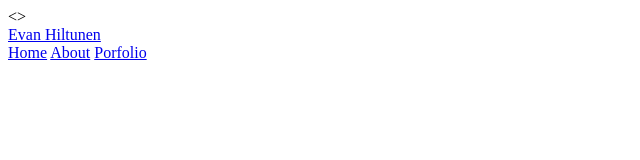
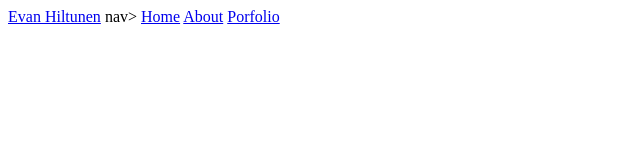
Before and after one commit to evanh23-gmail-com/Portfolio-website, a plain HTML site: page index.html in a window 1280 px wide. Shown: the whole page, without its empty margins (0-640 px from the left). Drawn offline with Linux system fonts and the light colour scheme.

Commit message:
fixed index.html, i think

```diff
--- a/index.html
+++ b/index.html
@@ -1,15 +1,15 @@
 <!DOCTYPE html>
 <html lang="en">
-<>
+<head>
     <meta charset="UTF-8">
     <meta name="viewport" content="width=device-width, initial-scale=1.0">
     <title>Homepage</title>
     <link rel="stylesheet" href="style.css">
 </head>
 <body>
-    <header class="header">
+    <header>
         <a href="#" class="logo">Evan Hiltunen</a>
-        <nav>
+        nav>
           <a href="index.html">Home</a>
           <a href="about.html">About</a>
           <a href="portfolio.html">Porfolio</a>
```
